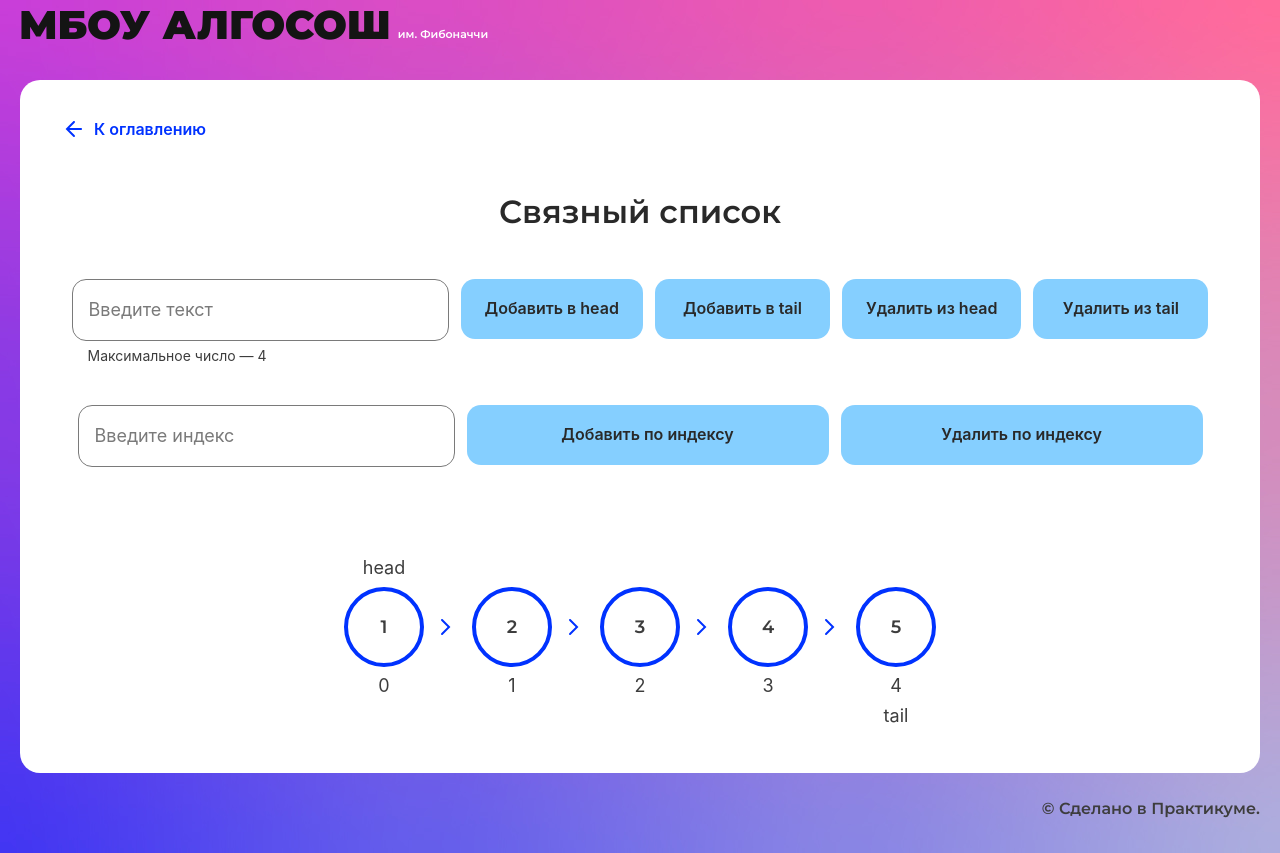
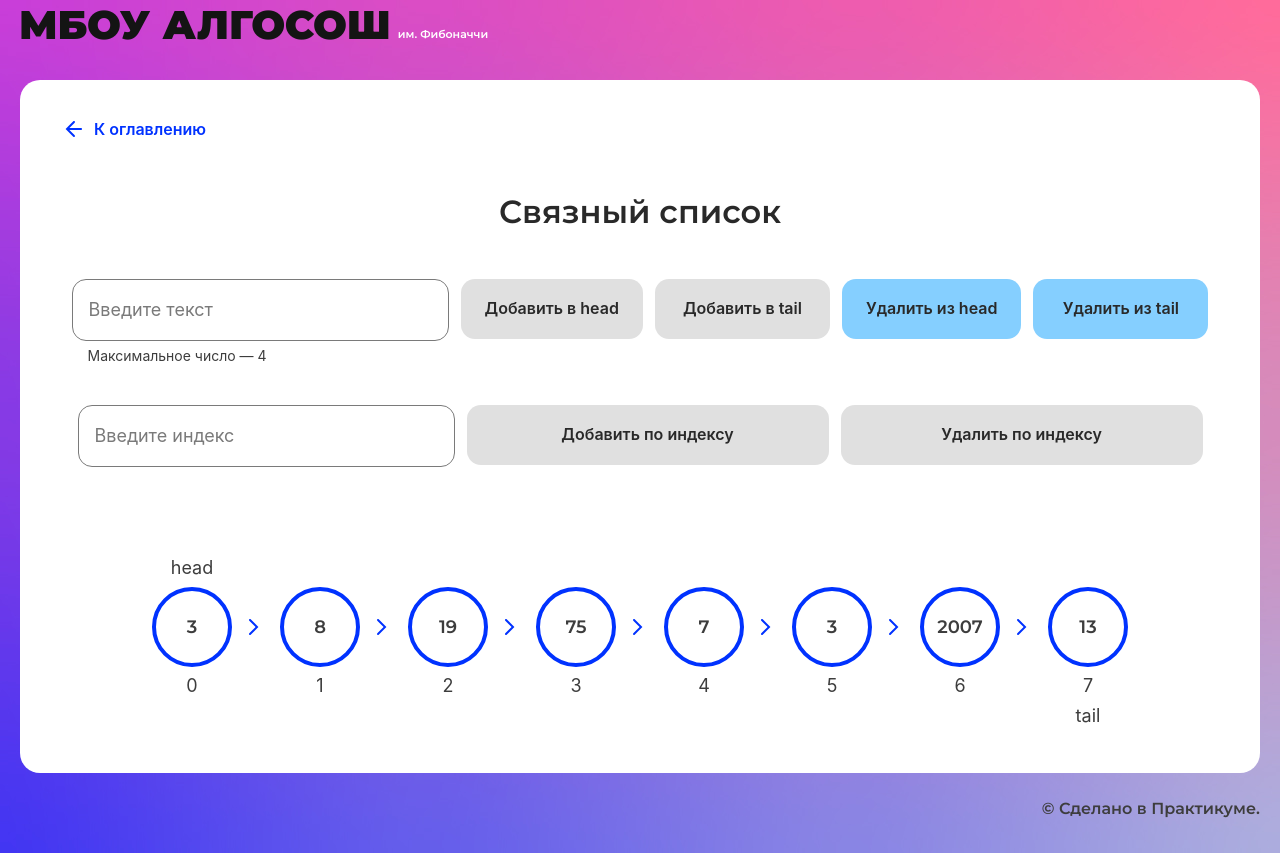
Before and after one commit to denis-ttk-1975/algososh, a React (Create React App) app: page /list in a window 1280 px wide. Built offline with nearby package versions, Linux system fonts and the light colour scheme.

Commit message:
func-s add/delete first&last added

```diff
--- /dev/null
+++ b/src/components/list-page/linked-list.ts
@@ -0,0 +1,104 @@
+export class LinkedListNode<T> {
+  _value: T;
+  next: LinkedListNode<T> | null;
+
+  constructor(value: T, next: LinkedListNode<T> | null = null) {
+    this._value = value;
+    this.next = next;
+  }
+}
+
+export class LinkedList<T> {
+  head: LinkedListNode<T> | null;
+  tail: LinkedListNode<T> | null;
+
+  constructor(initialValues?: T[]) {
+    this.head = null;
+    this.tail = null;
+
+    initialValues?.forEach((elem) => this.append(elem));
+  }
+
+  append(value: T) {
+    const node = new LinkedListNode(value);
+    if (!this.head || !this.tail) {
+      this.head = node;
+      this.tail = node;
+      return this;
+    }
+    this.tail.next = node;
+    this.tail = node;
+    return this;
+  }
+
+  prepend(value: T) {
+    const node = new LinkedListNode(value);
+    node.next = this.head;
+    this.head = node;
+    if (!this.tail) {
+      this.tail = node;
+    }
+    return this;
+  }
+
+  deleteFirst() {
+    if (!this.head) {
+      return null;
+    }
+    const nodeToDelete = this.head;
+
+    if (!!this.head.next) {
+      this.head = this.head.next;
+    } else {
+      this.head = null;
+      this.tail = null;
+    }
+    return nodeToDelete;
+  }
+
+  deleteLast(): LinkedListNode<T> | null {
+    if (!this.tail) {
+      return null;
+    }
+    const nodeToDelete = this.tail;
+
+    if (this.head === this.tail) {
+      this.head = null;
+      this.tail = null;
+
+      return nodeToDelete;
+    }
+
+    let temporalNode = this.head;
+
+    while (!!temporalNode?.next) {
+      if (!temporalNode.next.next) {
+        this.tail = temporalNode;
+        temporalNode.next = null;
+      } else {
+        temporalNode = temporalNode.next;
+      }
+    }
+    return nodeToDelete;
+  }
+
+  addIndex(index: number): LinkedListNode<T> | null {
+    return null;
+  }
+
+  deleteIndex(index: number): LinkedListNode<T> | null {
+    return null;
+  }
+
+  toArray() {
+    const nodeArray = [];
+    let temporalNode = this.head;
+
+    while (!!temporalNode) {
+      nodeArray.push(temporalNode);
+      temporalNode = temporalNode.next;
+    }
+
+    return nodeArray;
+  }
+}
--- a/src/components/list-page/list-page.tsx
+++ b/src/components/list-page/list-page.tsx
@@ -1,4 +1,4 @@
-import React, { useState, ChangeEvent } from 'react';
+import React, { useState, ChangeEvent, useRef, useEffect } from 'react';
 import { SolutionLayout } from '../ui/solution-layout/solution-layout';
 import { Input } from '../ui/input/input';
 import { Circle } from '../ui/circle/circle';
@@ -6,39 +6,105 @@ import { Button } from '../ui/button/button';
 import { ArrowIcon } from './../ui/icons/arrow-icon';
 import { ElementStates } from '../../types/element-states';
 
+import { LinkedList, LinkedListNode } from './linked-list';
+import { addFirst, addLast, deleteFirst, deleteLast, addWithIndex, deleteWithIndex } from './utils';
+
 import styles from './list-page.module.css';
 import './list-page.css';
 
+const listForFirstRender = ['3', '8', '19', '75', '7', '3', '2007', '13'];
+
+export type TStages = {
+  stage: LinkedListNode<string>[];
+  index?: number;
+  value?: string;
+};
+
 export const ListPage: React.FC = () => {
-  const [word, setWord] = useState('12345');
-  const handleChange = (event: ChangeEvent<HTMLInputElement>) => {
-    setWord(event.target.value);
+  const list = useRef(new LinkedList(listForFirstRender));
+  console.log('list: ', list);
+
+  const [valueToHandle, setValueForHandle] = useState('');
+  const [indexToHandle, setIndexForHandle] = useState('');
+
+  const [stagesToRender, setStagesToRender] = useState<TStages[]>([{ stage: list.current.toArray() }]);
+
+  const [renderingStage, setRenderingStage] = useState(0);
+
+  const [operationToRender, setOperationToRender] = useState<'addFirst' | 'addLast' | 'deleteFirst' | 'deleteLast' | 'addWithIndex' | 'deleteWithIndex' | null>(null);
+
+  useEffect(() => {
+    if (!operationToRender) {
+      setOperationToRender(null);
+    } else {
+      let temporalArray: TStages[] = [];
+      switch (operationToRender) {
+        case 'addFirst':
+          temporalArray = addFirst(valueToHandle, list.current);
+          break;
+        case 'addLast':
+          temporalArray = addLast(valueToHandle, list.current);
+          break;
+        case 'deleteFirst':
+          temporalArray = deleteFirst(list.current);
+          break;
+        case 'deleteLast':
+          temporalArray = deleteLast(list.current);
+          break;
+        case 'addWithIndex':
+          temporalArray = addFirst(valueToHandle, list.current);
+          break;
+        case 'deleteWithIndex':
+          temporalArray = addLast(valueToHandle, list.current);
+          break;
+      }
+      if (temporalArray.length > 1) {
+        setStagesToRender(temporalArray);
+      }
+    }
+  }, [operationToRender]);
+
+  const handleChangeValue = (event: ChangeEvent<HTMLInputElement>) => {
+    setValueForHandle(event.target.value);
   };
-  const listFromTask = Array.from(word);
+
+  const handleChangeIndex = (event: ChangeEvent<HTMLInputElement>) => {
+    setIndexForHandle(event.target.value);
+  };
 
   return (
     <SolutionLayout title='Связный список'>
       <div className={`${styles.listContentArea}`}>
         <div className={`${styles.verticalInputForm}`}>
           <div className={`${styles.inputArea}`}>
-            <Input isLimitText={true} type={'number'} max={4} extraClass={'input-style'} onChange={handleChange} />
-            <Button text={'Добавить в head'} extraClass={'button-style-middle'} />
-            <Button text={'Добавить в tail'} extraClass={'button-style-middle'} />
-            <Button text={'Удалить из head'} extraClass={'button-style-middle'} />
-            <Button text={'Удалить из tail'} extraClass={'button-style-middle'} />
+            <Input isLimitText={true} type={'number'} max={4} extraClass={'input-style'} onChange={handleChangeValue} value={valueToHandle} />
+            <Button text={'Добавить в head'} extraClass={'button-style-middle'} disabled={!valueToHandle.length} onClick={() => setOperationToRender('addFirst')} />
+            <Button text={'Добавить в tail'} extraClass={'button-style-middle'} disabled={!valueToHandle.length} onClick={() => setOperationToRender('addLast')} />
+            <Button text={'Удалить из head'} extraClass={'button-style-middle'} onClick={() => setOperationToRender('deleteFirst')} />
+            <Button text={'Удалить из tail'} extraClass={'button-style-middle'} onClick={() => setOperationToRender('deleteLast')} />
           </div>
           <div className={`${styles.inputArea}`}>
-            <Input placeholder={'Введите индекс'} isLimitText={false} type={'number'} extraClass={'input-style'} onChange={handleChange} />
-            <Button text={'Добавить по индексу'} extraClass={'button-style-long'} />
-            <Button text={'Удалить по индексу'} extraClass={'button-style-long'} />
+            <Input placeholder={'Введите индекс'} isLimitText={false} type={'number'} extraClass={'input-style'} onChange={handleChangeIndex} value={indexToHandle} />
+            <Button
+              text={'Добавить по индексу'}
+              extraClass={'button-style-long'}
+              disabled={Number(indexToHandle) > 3 || Number(indexToHandle) < 0 || !indexToHandle.length || !valueToHandle.length}
+              onClick={() => setOperationToRender('addWithIndex')}
+            />
+            <Button
+              text={'Удалить по индексу'}
+              extraClass={'button-style-long'}
+              disabled={Number(indexToHandle) > 3 || Number(indexToHandle) < 0 || !indexToHandle.length || !valueToHandle.length}
+              onClick={() => setOperationToRender('deleteWithIndex')}
+            />
           </div>
         </div>
         <div className={`${styles.circleArea}`}>
-          {listFromTask.map((elem, key, array) => {
+          {stagesToRender[renderingStage].stage.map((elem, key, array) => {
             return (
               <div className={`${styles.countedCircleWithUnderText}`} key={key}>
                 <div className={`${styles.countedCircle}`}>
-                  <Circle letter={String(elem)} head={key === 0 ? 'head' : ' '} tail={key === array.length - 1 ? 'tail' : ' '} index={key} state={ElementStates.Default} />
+                  <Circle letter={String(elem._value)} head={key === 0 ? 'head' : ' '} tail={key === array.length - 1 ? 'tail' : ' '} index={key} state={ElementStates.Default} />
                   {key < array.length - 1 ? <ArrowIcon /> : null}
                 </div>
               </div>
--- /dev/null
+++ b/src/components/list-page/utils.ts
@@ -0,0 +1,116 @@
+import { LinkedList } from './linked-list';
+import { TStages } from './list-page';
+
+export function addFirst(value: string, list: LinkedList<string>): TStages[] {
+  const bulletArray: TStages[] = [];
+
+  bulletArray.push({ index: 0, value: value, stage: list.toArray() });
+
+  list.prepend(value);
+
+  bulletArray.push({
+    index: 0,
+    stage: list.toArray(),
+  });
+
+  bulletArray.push({
+    stage: list.toArray(),
+  });
+
+  return bulletArray;
+}
+
+export function addLast(value: string, list: LinkedList<string>): TStages[] {
+  const bulletArray: TStages[] = [];
+
+  const lastIndex = list.toArray().length - 1;
+
+  bulletArray.push({ index: lastIndex, value: value, stage: list.toArray() });
+
+  list.append(value);
+
+  bulletArray.push({
+    index: lastIndex,
+    stage: list.toArray(),
+  });
+
+  bulletArray.push({
+    stage: list.toArray(),
+  });
+
+  return bulletArray;
+}
+
+export function deleteFirst(list: LinkedList<string>): TStages[] {
+  const bulletArray: TStages[] = [];
+
+  const elementToDelete = list.deleteFirst()?._value;
+
+  list.prepend('');
+
+  bulletArray.push({ index: 0, value: elementToDelete, stage: list.toArray() });
+
+  list.deleteFirst();
+
+  bulletArray.push({
+    stage: list.toArray(),
+  });
+
+  return bulletArray;
+}
+
+export function deleteLast(list: LinkedList<string>): TStages[] {
+  const bulletArray: TStages[] = [];
+
+  const elementToDelete = list.deleteLast()?._value;
+
+  list.append('');
+
+  bulletArray.push({ index: 0, value: elementToDelete, stage: list.toArray() });
+
+  list.deleteLast();
+
+  bulletArray.push({
+    stage: list.toArray(),
+  });
+
+  return bulletArray;
+}
+
+export function addWithIndex(value: string, list: LinkedList<string>): TStages[] {
+  const bulletArray: TStages[] = [];
+
+  bulletArray.push({ index: 0, value: value, stage: list.toArray() });
+
+  list.prepend(value);
+
+  bulletArray.push({
+    index: 0,
+    stage: list.toArray(),
+  });
+
+  bulletArray.push({
+    stage: list.toArray(),
+  });
+
+  return bulletArray;
+}
+
+export function deleteWithIndex(value: string, list: LinkedList<string>): TStages[] {
+  const bulletArray: TStages[] = [];
+
+  bulletArray.push({ index: 0, value: value, stage: list.toArray() });
+
+  list.prepend(value);
+
+  bulletArray.push({
+    index: 0,
+    stage: list.toArray(),
+  });
+
+  bulletArray.push({
+    stage: list.toArray(),
+  });
+
+  return bulletArray;
+}
```
